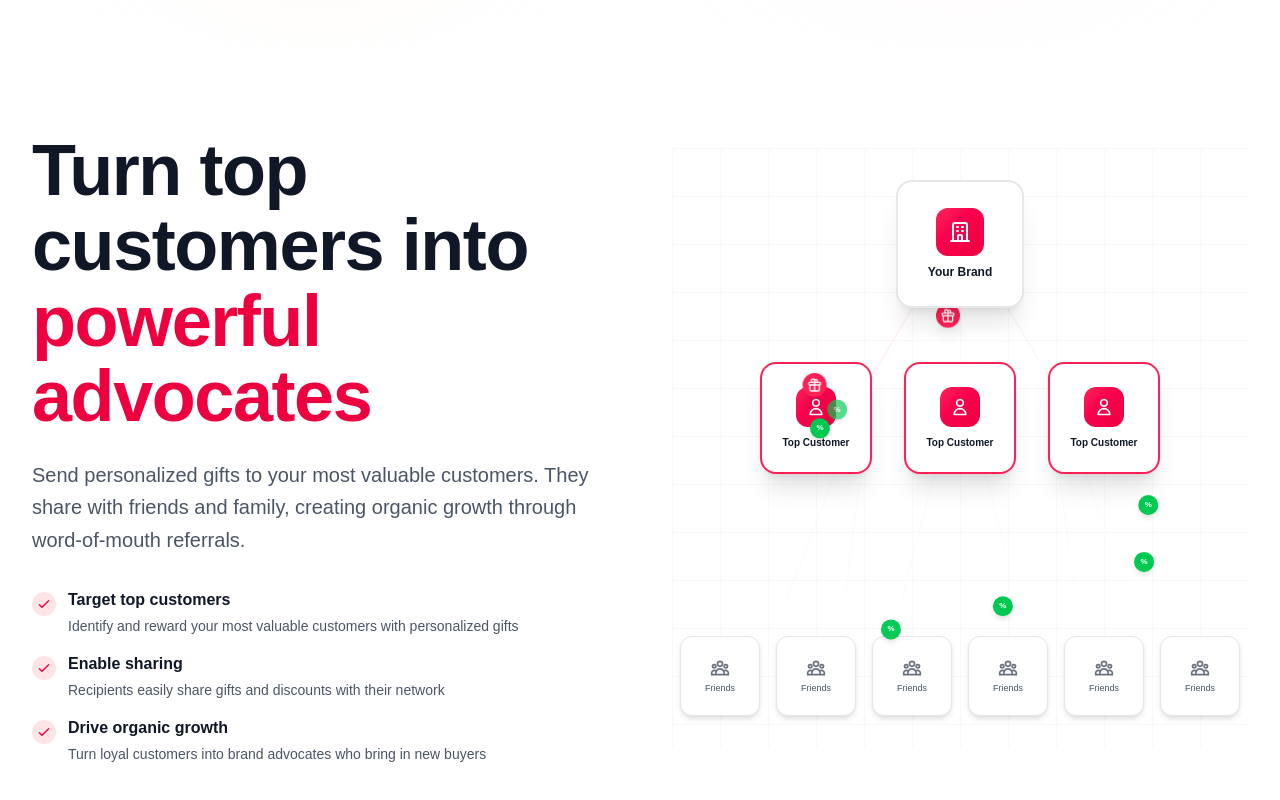
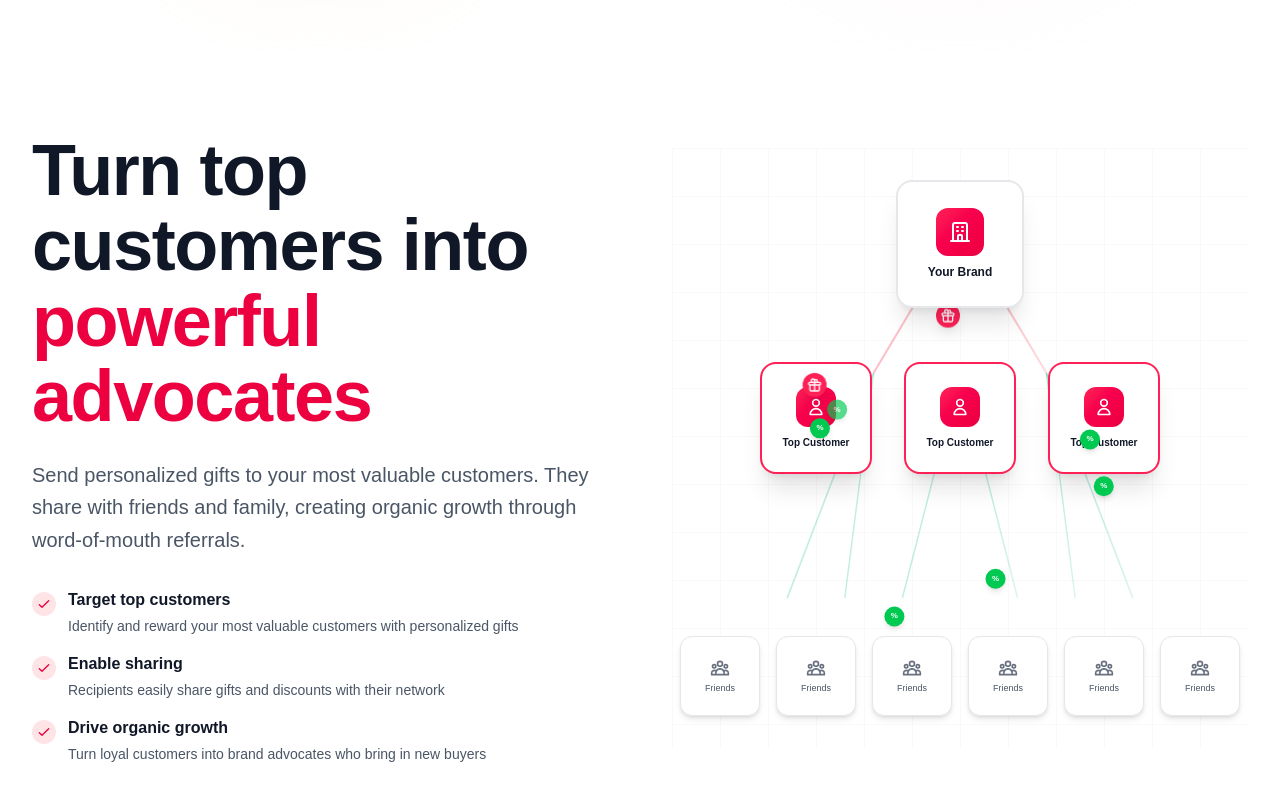
Before and after one commit to giftshop-app/giftshop-site, a Next.js app: page / in a window 1280 px wide. Shown: the part 1305-2105 px from the top of the page. Built offline with nearby package versions, Linux system fonts and the light colour scheme.

Commit message:
Make brand to customer to friends connection clearer with visible pulsing lines and better timing

```diff
--- a/app/globals.css
+++ b/app/globals.css
@@ -269,10 +269,12 @@ body {
 
 .animate-gift-to-customer-2 {
   animation: gift-to-customer-2 2.5s ease-in-out infinite;
+  animation-delay: 0.8s;
 }
 
 .animate-gift-to-customer-3 {
   animation: gift-to-customer-3 2.5s ease-in-out infinite;
+  animation-delay: 1.6s;
 }
 
 .animate-discount-to-friends-left-1 {
--- a/app/page.tsx
+++ b/app/page.tsx
@@ -477,7 +477,7 @@ export default function Home() {
               </div>
 
               {/* Animated Discount Icons - From Top Customers to Friends */}
-              {/* Left Top Customer -> Friends 1 & 2 */}
+              {/* Left Top Customer -> Friends 1 & 2 (starts after gift 1 reaches) */}
               <div className="absolute top-[45%] left-[calc(50%-112px)] transform -translate-x-1/2 -translate-y-1/2 z-25">
                 <div className="animate-discount-to-friends-left-1" style={{ animationDelay: '2.5s' }}>
                   <div className="h-5 w-5 rounded-full bg-green-500 flex items-center justify-center shadow-md">
@@ -493,63 +493,80 @@ export default function Home() {
                 </div>
               </div>
 
-              {/* Center Top Customer -> Friends 3 & 4 */}
+              {/* Center Top Customer -> Friends 3 & 4 (starts after gift 2 reaches) */}
               <div className="absolute top-[45%] left-1/2 transform -translate-x-1/2 -translate-y-1/2 z-25">
-                <div className="animate-discount-to-friends-center-1" style={{ animationDelay: '3.1s' }}>
+                <div className="animate-discount-to-friends-center-1" style={{ animationDelay: '3.3s' }}>
                   <div className="h-5 w-5 rounded-full bg-green-500 flex items-center justify-center shadow-md">
                     <span className="text-[8px] font-bold text-white">%</span>
                   </div>
                 </div>
               </div>
               <div className="absolute top-[45%] left-1/2 transform -translate-x-1/2 -translate-y-1/2 z-25">
-                <div className="animate-discount-to-friends-center-2" style={{ animationDelay: '3.4s' }}>
+                <div className="animate-discount-to-friends-center-2" style={{ animationDelay: '3.6s' }}>
                   <div className="h-5 w-5 rounded-full bg-green-500 flex items-center justify-center shadow-md">
                     <span className="text-[8px] font-bold text-white">%</span>
                   </div>
                 </div>
               </div>
 
-              {/* Right Top Customer -> Friends 5 & 6 */}
+              {/* Right Top Customer -> Friends 5 & 6 (starts after gift 3 reaches) */}
               <div className="absolute top-[45%] left-[calc(50%+112px)] transform -translate-x-1/2 -translate-y-1/2 z-25">
-                <div className="animate-discount-to-friends-right-1" style={{ animationDelay: '3.7s' }}>
+                <div className="animate-discount-to-friends-right-1" style={{ animationDelay: '4.1s' }}>
                   <div className="h-5 w-5 rounded-full bg-green-500 flex items-center justify-center shadow-md">
                     <span className="text-[8px] font-bold text-white">%</span>
                   </div>
                 </div>
               </div>
               <div className="absolute top-[45%] left-[calc(50%+112px)] transform -translate-x-1/2 -translate-y-1/2 z-25">
-                <div className="animate-discount-to-friends-right-2" style={{ animationDelay: '4s' }}>
+                <div className="animate-discount-to-friends-right-2" style={{ animationDelay: '4.4s' }}>
                   <div className="h-5 w-5 rounded-full bg-green-500 flex items-center justify-center shadow-md">
                     <span className="text-[8px] font-bold text-white">%</span>
                   </div>
                 </div>
               </div>
 
-              {/* Simple Connection Lines */}
+              {/* Animated Connection Lines */}
               <svg className="absolute inset-0 w-full h-full pointer-events-none z-5" viewBox="0 0 1000 600" preserveAspectRatio="none">
                 <defs>
                   <linearGradient id="gift-line-gradient" x1="0%" y1="0%" x2="100%" y2="100%">
-                    <stop offset="0%" stopColor="#f43f5e" stopOpacity="0.4" />
-                    <stop offset="100%" stopColor="#f43f5e" stopOpacity="0.1" />
+                    <stop offset="0%" stopColor="#f43f5e" stopOpacity="0.6" />
+                    <stop offset="100%" stopColor="#f43f5e" stopOpacity="0.2" />
                   </linearGradient>
                   <linearGradient id="discount-line-gradient" x1="0%" y1="0%" x2="100%" y2="100%">
-                    <stop offset="0%" stopColor="#10b981" stopOpacity="0.3" />
-                    <stop offset="100%" stopColor="#10b981" stopOpacity="0.1" />
+                    <stop offset="0%" stopColor="#10b981" stopOpacity="0.5" />
+                    <stop offset="100%" stopColor="#10b981" stopOpacity="0.2" />
+                  </linearGradient>
+                  {/* Animated gradient for pulsing effect */}
+                  <linearGradient id="gift-line-pulse" x1="0%" y1="0%" x2="100%" y2="100%">
+                    <stop offset="0%" stopColor="#f43f5e" stopOpacity="0.8">
+                      <animate attributeName="stop-opacity" values="0.8;0.4;0.8" dur="2.5s" repeatCount="indefinite" />
+                    </stop>
+                    <stop offset="100%" stopColor="#f43f5e" stopOpacity="0.3">
+                      <animate attributeName="stop-opacity" values="0.3;0.1;0.3" dur="2.5s" repeatCount="indefinite" />
+                    </stop>
+                  </linearGradient>
+                  <linearGradient id="discount-line-pulse" x1="0%" y1="0%" x2="100%" y2="100%">
+                    <stop offset="0%" stopColor="#10b981" stopOpacity="0.7">
+                      <animate attributeName="stop-opacity" values="0.7;0.3;0.7" dur="2s" repeatCount="indefinite" />
+                    </stop>
+                    <stop offset="100%" stopColor="#10b981" stopOpacity="0.3">
+                      <animate attributeName="stop-opacity" values="0.3;0.1;0.3" dur="2s" repeatCount="indefinite" />
+                    </stop>
                   </linearGradient>
                 </defs>
 
-                {/* Lines from Brand to Top Customers */}
-                <line x1="500" y1="80" x2="350" y2="225" stroke="url(#gift-line-gradient)" strokeWidth="2" className="opacity-30" />
-                <line x1="500" y1="80" x2="500" y2="225" stroke="url(#gift-line-gradient)" strokeWidth="2" className="opacity-30" />
-                <line x1="500" y1="80" x2="650" y2="225" stroke="url(#gift-line-gradient)" strokeWidth="2" className="opacity-30" />
+                {/* Lines from Brand to Top Customers - More visible */}
+                <line x1="500" y1="80" x2="350" y2="225" stroke="url(#gift-line-pulse)" strokeWidth="3" className="opacity-60" />
+                <line x1="500" y1="80" x2="500" y2="225" stroke="url(#gift-line-pulse)" strokeWidth="3" className="opacity-60" style={{ animationDelay: '0.8s' }} />
+                <line x1="500" y1="80" x2="650" y2="225" stroke="url(#gift-line-pulse)" strokeWidth="3" className="opacity-60" style={{ animationDelay: '1.6s' }} />
 
-                {/* Lines from Top Customers to Friends */}
-                <line x1="350" y1="225" x2="200" y2="450" stroke="url(#discount-line-gradient)" strokeWidth="1.5" className="opacity-20" />
-                <line x1="350" y1="225" x2="300" y2="450" stroke="url(#discount-line-gradient)" strokeWidth="1.5" className="opacity-20" />
-                <line x1="500" y1="225" x2="400" y2="450" stroke="url(#discount-line-gradient)" strokeWidth="1.5" className="opacity-20" />
-                <line x1="500" y1="225" x2="600" y2="450" stroke="url(#discount-line-gradient)" strokeWidth="1.5" className="opacity-20" />
-                <line x1="650" y1="225" x2="700" y2="450" stroke="url(#discount-line-gradient)" strokeWidth="1.5" className="opacity-20" />
-                <line x1="650" y1="225" x2="800" y2="450" stroke="url(#discount-line-gradient)" strokeWidth="1.5" className="opacity-20" />
+                {/* Lines from Top Customers to Friends - More visible */}
+                <line x1="350" y1="225" x2="200" y2="450" stroke="url(#discount-line-pulse)" strokeWidth="2.5" className="opacity-50" style={{ animationDelay: '2.5s' }} />
+                <line x1="350" y1="225" x2="300" y2="450" stroke="url(#discount-line-pulse)" strokeWidth="2.5" className="opacity-50" style={{ animationDelay: '2.8s' }} />
+                <line x1="500" y1="225" x2="400" y2="450" stroke="url(#discount-line-pulse)" strokeWidth="2.5" className="opacity-50" style={{ animationDelay: '3.3s' }} />
+                <line x1="500" y1="225" x2="600" y2="450" stroke="url(#discount-line-pulse)" strokeWidth="2.5" className="opacity-50" style={{ animationDelay: '3.6s' }} />
+                <line x1="650" y1="225" x2="700" y2="450" stroke="url(#discount-line-pulse)" strokeWidth="2.5" className="opacity-50" style={{ animationDelay: '4.1s' }} />
+                <line x1="650" y1="225" x2="800" y2="450" stroke="url(#discount-line-pulse)" strokeWidth="2.5" className="opacity-50" style={{ animationDelay: '4.4s' }} />
               </svg>
             </div>
           </div>
```
